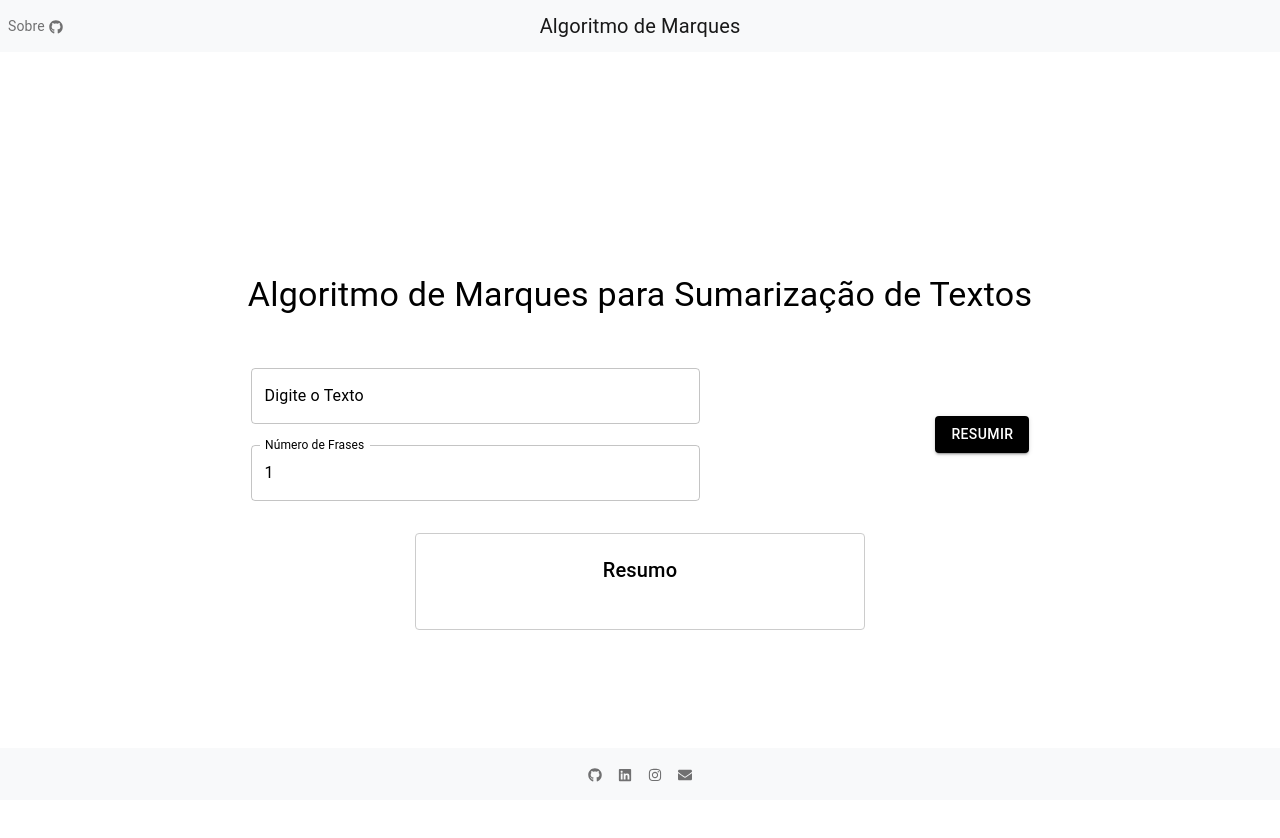
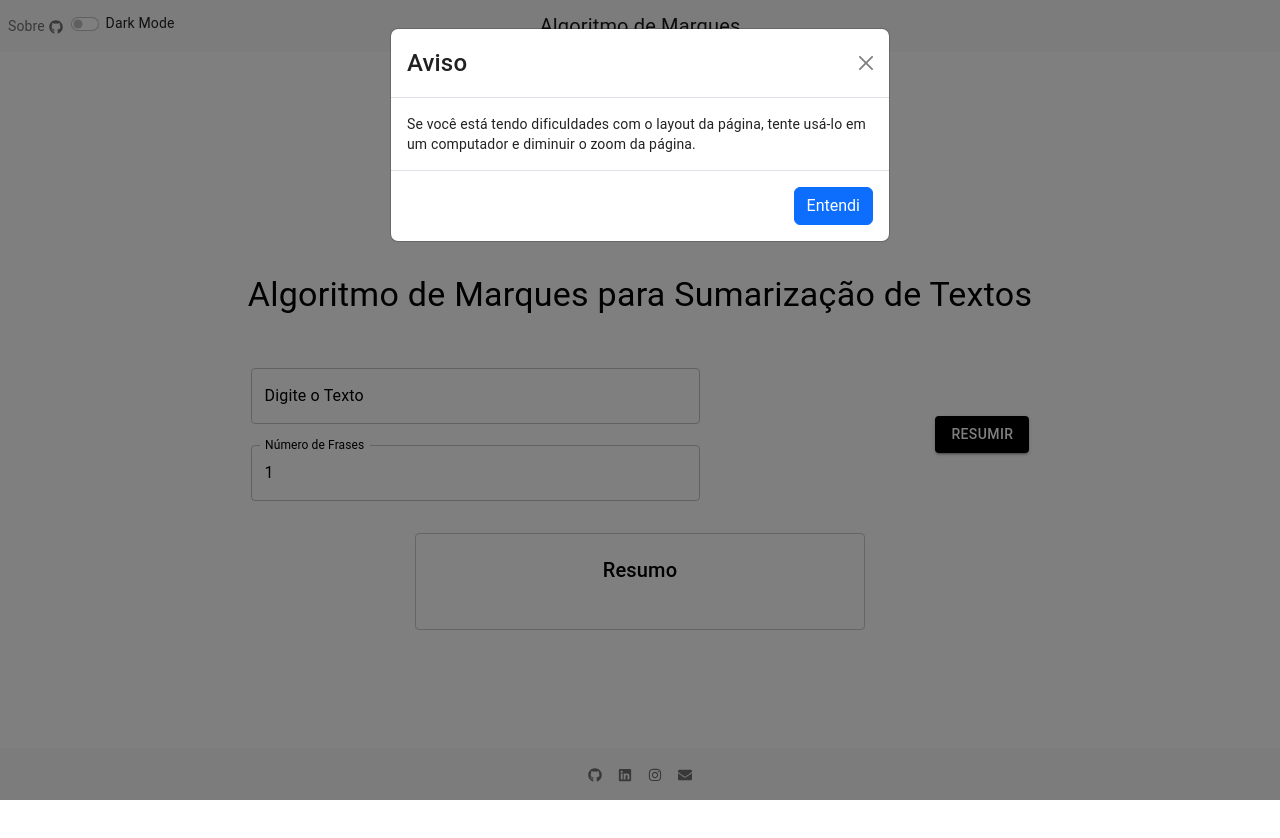
Before and after one commit to micasmarques/algoritmo-marques-tcc, a React (Vite) app in the folder code/frontend/: page / in a window 1280 px wide. Shown: the top 838 px of the page. Built offline with nearby package versions, Linux system fonts and the light colour scheme.

Commit message:
popup adicionado

```diff
--- a/code/frontend/src/App.js
+++ b/code/frontend/src/App.js
@@ -1,27 +1,31 @@
-import React, {useState, useEffect} from 'react';
-import {Link, BrowserRouter as Router} from 'react-router-dom';
-import {useTranslation} from 'react-i18next';
-import {Navbar, Nav} from 'react-bootstrap';
+import React, { useState, useEffect } from 'react';
+import { Link, BrowserRouter as Router } from 'react-router-dom';
+import { useTranslation } from 'react-i18next';
+import { Navbar, Nav, Modal, Button, Form } from 'react-bootstrap';
 import Summary from './components/Summary';
-import {FaGithub, FaLinkedin, FaInstagram, FaEnvelope} from 'react-icons/fa';
+import { FaGithub, FaLinkedin, FaInstagram, FaEnvelope } from 'react-icons/fa';
 import './styles/App.css';
 
 function App() {
-    const {t} = useTranslation();
-    const [darkMode] = useState(false);
+    const { t } = useTranslation();
+    const [darkMode, setDarkMode] = useState(false);
+    const [showModal, setShowModal] = useState(true);
+
+    const handleClose = () => setShowModal(false);
+    const handleDarkModeChange = (e) => setDarkMode(e.target.checked);
 
     useEffect(() => {
         if (darkMode) {
-            document.body.classList.add('dark-mode');
+            document.documentElement.classList.add('dark-mode');
         } else {
-            document.body.classList.remove('dark-mode');
+            document.documentElement.classList.remove('dark-mode');
         }
     }, [darkMode]);
 
     return (
         <Router>
             <div className="App">
-                <Navbar bg="light" expand="lg" className="top-navbar">
+                <Navbar bg={darkMode ? "dark" : "light"} variant={darkMode ? "dark" : "light"} expand="lg" className="top-navbar">
                     <Navbar.Brand className="navbar-center">
                         {t('Algoritmo de Marques')}
                     </Navbar.Brand>
@@ -35,10 +39,19 @@ function App() {
                                 {t('Sobre')} <FaGithub/>
                             </Nav.Link>
                         </Nav>
+                        <Form inline>
+                            <Form.Check
+                                type="switch"
+                                id="custom-switch"
+                                label="Dark Mode"
+                                checked={darkMode}
+                                onChange={handleDarkModeChange}
+                            />
+                        </Form>
                     </Navbar.Collapse>
                 </Navbar>
                 <Summary/>
-                <Navbar fixed="bottom" bg="light" className="bottom-navbar">
+                <Navbar fixed="bottom" bg={darkMode ? "dark" : "light"} variant={darkMode ? "dark" : "light"} className="bottom-navbar">
                     <Nav className="mx-auto">
                         <Nav.Link href="https://github.com/micasmarques" target="_blank">
                             <FaGithub/>
@@ -60,9 +73,24 @@ function App() {
                         </Nav.Link>
                     </Nav>
                 </Navbar>
+
+                <Modal show={showModal} onHide={handleClose}>
+                    <Modal.Header closeButton>
+                        <Modal.Title>Aviso</Modal.Title>
+                    </Modal.Header>
+                    <Modal.Body>
+                        Se você está tendo dificuldades com o layout da página, tente usá-lo em um computador e diminuir o zoom da página.
+                    </Modal.Body>
+                    <Modal.Footer>
+                        <Button variant="primary" onClick={handleClose}>
+                            Entendi
+                        </Button>
+                    </Modal.Footer>
+                </Modal>
+
             </div>
         </Router>
     );
 }
 
-export default App;
+export default App
--- a/code/frontend/src/index.html
+++ b/code/frontend/src/index.html
@@ -1,14 +1,15 @@
 <!DOCTYPE html>
 <html lang="en">
 <head>
-    <meta charset="utf-8" />
+    <meta charset="utf-8"/>
     <meta name="viewport" content="width=device-width, initial-scale=1">
-    <title>PLN Sumarização Algoritmo Marques</title>
+    <title>Algoritmo de Marques</title>
     <style>
         body {
             overflow: hidden;
         }
     </style>
+    <link rel="icon" href="./icon.png"/>
 </head>
 <body>
 <div id="root"></div>
```
Also changed, not shown: code/frontend/src/icon.png (added). Lines whose indentation alone changed are shown as unchanged.
